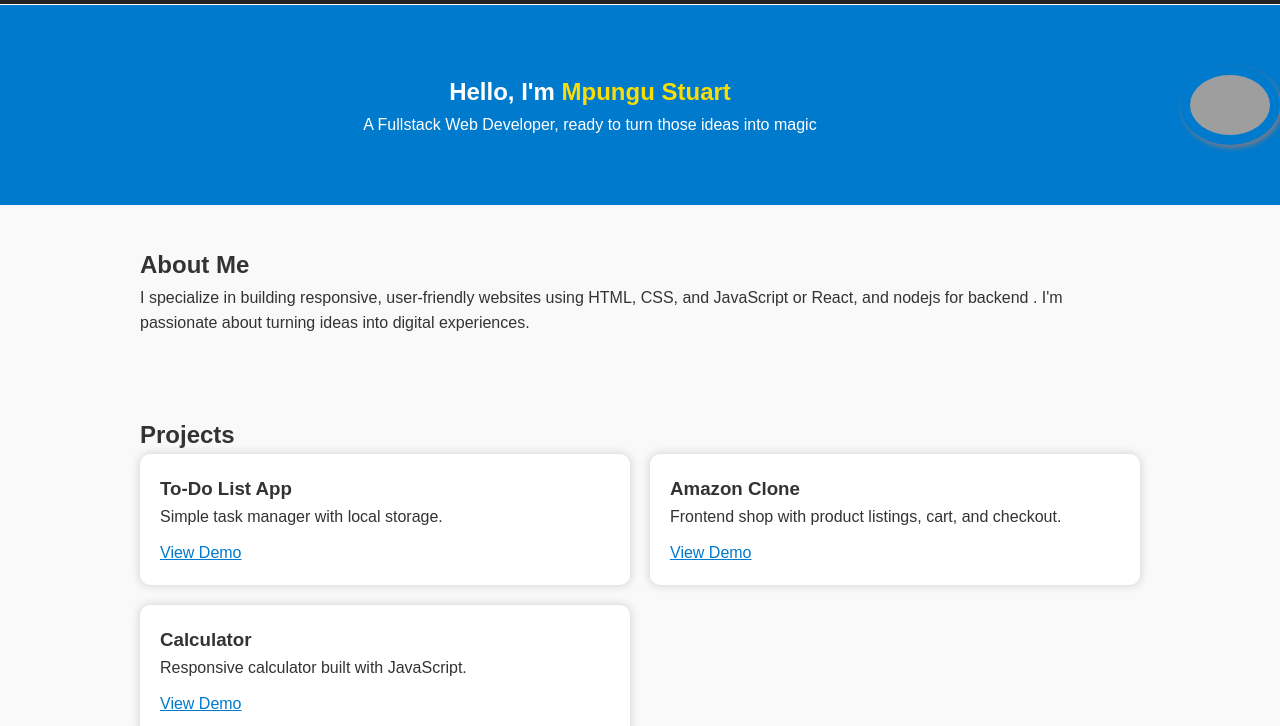
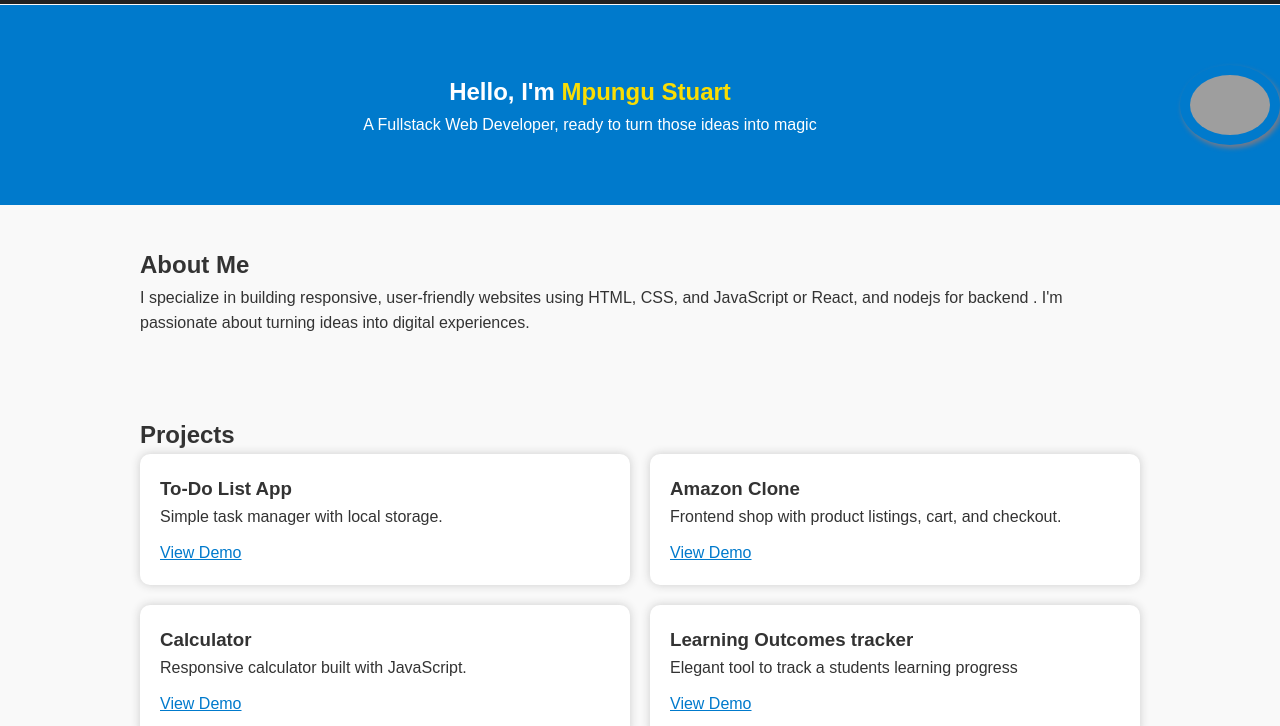
Before and after one commit to StuartWalker-creator/My-Portfolio, a plain HTML site: page index.html in a window 1280 px wide. Shown: the part 74-800 px from the top of the page. Drawn offline with Linux system fonts and the light colour scheme; grey boxes are pictures that could not be loaded.

Commit message:
update index.html

```diff
--- a/index.html
+++ b/index.html
@@ -56,6 +56,11 @@
           <p>Responsive calculator built with JavaScript.</p>
           <a href="#" target="_blank">View Demo</a>
         </div>
+       <div class="project">
+          <h3>Learning Outcomes tracker</h3>
+          <p>Elegant tool to track a students learning progress</p>
+          <a href="https://mjs-angela-learn.netlify.app/" target="_blank">View Demo</a>
+        </div>
       </div>
     </div>
   </section>
```
